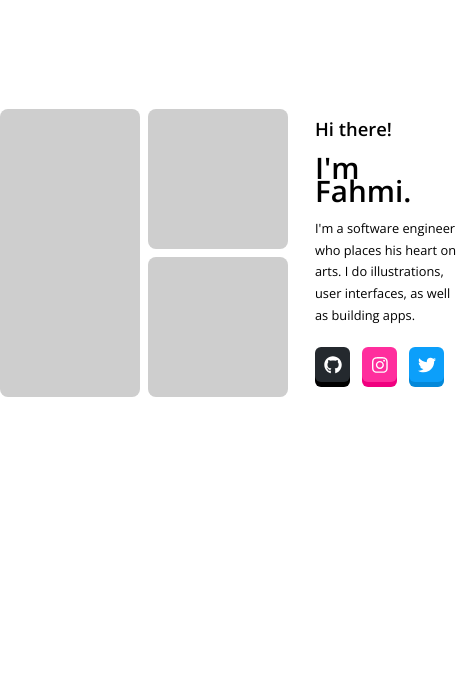
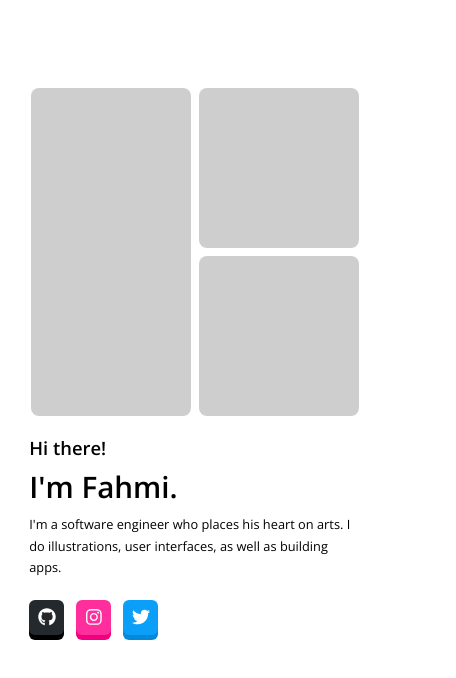
Before and after one commit to afahmip/afahmip.com, a Gatsby site: page / in a window 390 px wide. Shown: the whole page, 456 px wide, since content can reach past the window. Built offline with nearby package versions, Linux system fonts and the light colour scheme; Gatsby itself is replaced by a stand-in of ours.

Commit message:
Add responsive mixins and header styles

```diff
--- a/src/pages/index.js
+++ b/src/pages/index.js
@@ -10,8 +10,10 @@ const IndexPage = () => (
   <Layout>
     <div className="header">
       <div className="header-pics">
-        <div className="header-pic-long"></div>
-        <div className="header-pic-long">
+        <div className="header-container">
+          <div className="header-pic-long"></div>
+        </div>
+        <div className="header-container">
           <div className="header-pic-square"></div>
           <div className="header-pic-square"></div>
         </div>
--- /dev/null
+++ b/src/styles/_header.scss
@@ -0,0 +1,111 @@
+.header {
+  display: flex;
+  max-width: 700px;
+  margin: 0 auto;
+  h2 {
+    font-size: 1.7rem;
+    font-weight: 600;
+  }
+  h1 {
+    font-size: 2.5rem;
+    font-weight: 600;
+  }
+  p {
+    font-size: 1rem;
+    line-height: 1.75rem;
+  }
+}
+
+.header-btn {
+  display: flex;
+  padding-top: 5px;
+  button {
+    margin-right: 12px;
+  }
+}
+
+.header-container {
+  padding: 4px;
+}
+
+.header-pics {
+  display: flex;
+  margin-right: 40px;
+}
+
+.header-pic-long {
+  height: calc(400px + 8px);
+  width: 200px;
+  border-radius: 8px;
+  background-color: rgb(206, 206, 206);
+}
+
+.header-pic-square {
+  background-color: rgb(206, 206, 206);
+  width: 200px;
+  height: 200px;
+  border-radius: 8px;
+  &:first-child {
+    margin-bottom: 8px;
+  }
+}
+
+@include device(tablet) {
+  .header {
+    max-width: 550px;
+    h2 {
+      font-size: 1.15rem;
+      margin-bottom: 0.5rem;
+    }
+    h1 {
+      font-size: 1.85rem;
+      margin: 1rem 0;
+    }
+    p {
+      font-size: 0.8rem;
+      line-height: 1.35rem;
+      margin-bottom: 1rem;
+    }
+  }
+
+  $header-width: 140px;
+  .header-pics {
+    margin-right: 35px;
+  }
+  .header-pic-long {
+    width: $header-width;
+    height: calc(#{$header-width} * 2 + 8px);
+  }
+  .header-pic-square {
+    width: $header-width;
+    height: $header-width;
+  }
+}
+
+@include device(mobile) {
+  .header {
+    flex-direction: column;
+  }
+
+  $header-width: calc(40vw + 4px);
+  .header-container {
+    &:first-child {
+      padding-left: 0;
+    }
+    &:last-child {
+      padding-right: 0;
+    }
+  }
+  .header-pics {
+    margin: 0;
+    justify-content: center;
+  }
+  .header-pic-long {
+    width: $header-width;
+    height: calc(#{$header-width} * 2 + 8px);
+  }
+  .header-pic-square {
+    width: $header-width;
+    height: $header-width;
+  }
+}
--- /dev/null
+++ b/src/styles/_responsive.scss
@@ -0,0 +1,17 @@
+@mixin device($class) {
+  @if $class == mobile {
+    @media screen and (max-width: 500px) { @content; }
+  }
+  // @if $class == mobile-h {
+  //   @media screen and (max-width: 500px) { @content; }
+  // }
+  @else if $class == tablet {
+    @media screen and (max-width: 900px) { @content; }
+  }
+  @else if $class == desktop-sm {
+    @media screen and (max-width: 400px) { @content; }
+  }
+  @else if $class == desktop {
+    @media screen and (min-width: 1024px) and (orientation: horizontal) { @content; }
+  }
+}
--- a/src/styles/main.scss
+++ b/src/styles/main.scss
@@ -1,4 +1,6 @@
 @import url('https://fonts.googleapis.com/css2?family=Open+Sans:wght@400;600;700&display=swap');
+@import './responsive';
+@import './header';
 
 * {
   font-family: 'Open Sans', sans-serif;
@@ -9,55 +11,6 @@
   max-width: 960px;
   margin: 0 auto;
   padding-top: 12vh;
-}
-
-.header {
-  display: flex;
-  max-width: 700px;
-  margin: 0 auto;
-  h2 {
-    font-size: 1.7rem;
-    font-weight: 600;
-  }
-  h1 {
-    font-size: 2.5rem;
-    font-weight: 600;
-  }
-  p {
-    font-size: 1rem;
-    line-height: 1.75rem;
-  }
-}
-
-.header-btn {
-  display: flex;
-  padding-top: 5px;
-  button {
-    margin-right: 12px;
-  }
-}
-
-.header-pics {
-  display: flex;
-  margin-right: 40px;
-}
-
-.header-pic-long {
-  height: calc(400px + 8px);
-  width: 200px;
-  border-radius: 8px;
-  &:first-child {
-    margin: 8px 0 8px 0;
-    background-color: rgb(206, 206, 206);
-  }
-}
-
-.header-pic-square {
-  background-color: rgb(206, 206, 206);
-  width: 200px;
-  height: 200px;
-  border-radius: 8px;
-  margin: 8px;
 }
 
 .btn {
@@ -120,40 +73,19 @@
   }
 }
 
-@media screen and (max-width: 900px) {
-  .header {
-    max-width: 550px;
-    h2 {
-      font-size: 1.15rem;
-      margin-bottom: 0.5rem;
-    }
-    h1 {
-      font-size: 1.85rem;
-      margin: 1rem 0;
-    }
-    p {
-      font-size: 0.8rem;
-      line-height: 1.35rem;
-      margin-bottom: 1rem;
-    }
+@include device(tablet) {
+  .layout {
+    max-width: 85vw;
   }
-
-  $header-width: 140px;
-  .header-pics {
-    margin-right: 35px;
-  }
-  .header-pic-long {
-    width: $header-width;
-    height: calc(#{$header-width} * 2 + 8px);
-  }
-  .header-pic-square {
-    width: $header-width;
-    height: $header-width;
-  }
-
   .btn {
     height: 35px;
     width: 35px;
     font-size: 18px;
   }
 }
+
+@include device(mobile) {
+  .layout {
+    padding-top: 10vh;
+  }
+}
```
